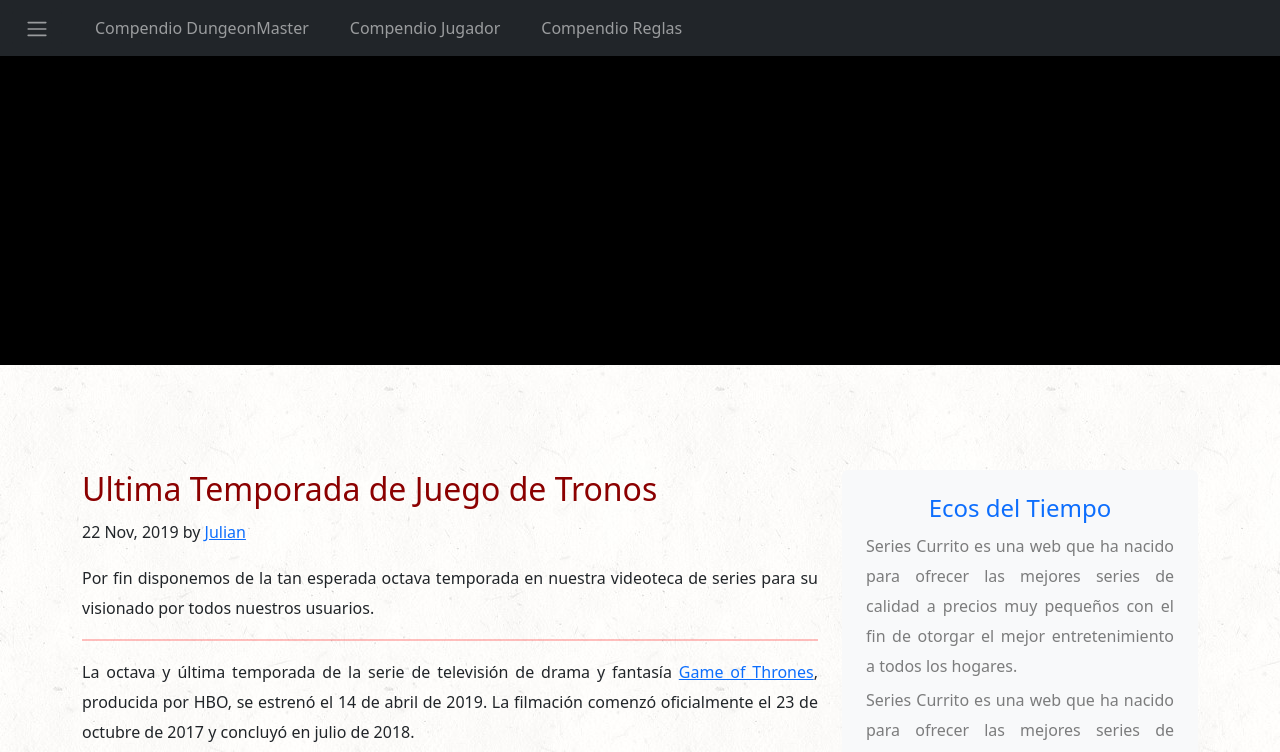
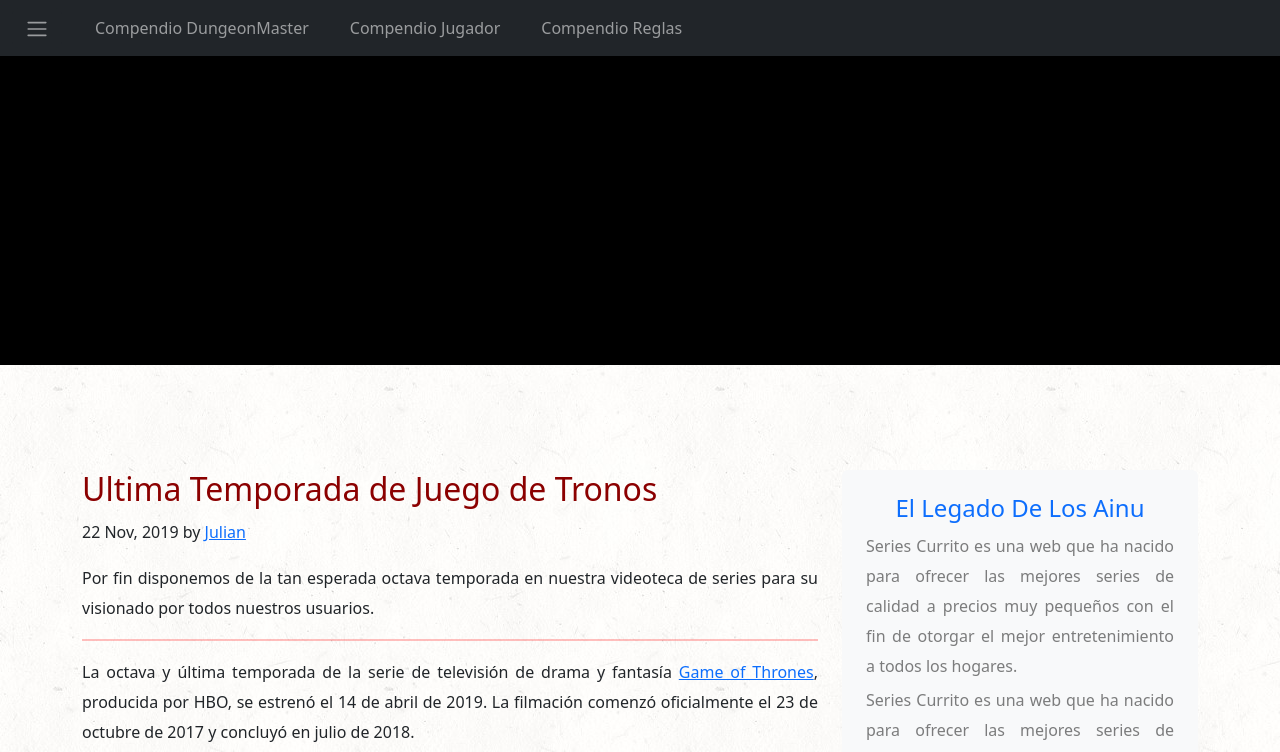
Before and after one commit to BrokenArrowRolGames/baeldla, an Angular app: page / in a window 1280 px wide. Shown: the top 752 px of the page. Built offline with nearby package versions, Linux system fonts and the light colour scheme.

Commit message:
comit back

```diff
--- a/src/app/pages/home/home.component.html
+++ b/src/app/pages/home/home.component.html
@@ -65,7 +65,7 @@
           <div class="blog-sidebar text-black-50">
             <div class="p-4 mt-5 mb-3 bg-light rounded">
 
-              <h4 class="font-italic text-primary text-center">Ecos del Tiempo</h4>
+              <h4 class="font-italic text-primary text-center">El Legado De Los Ainu</h4>
                   <p class="mb-1">Series Currito es una web que ha nacido para ofrecer las mejores series de calidad
                                   a precios muy pequeños con el fin de otorgar el mejor entretenimiento a todos los hogares.</p>
                   <p class="mb-1">Series Currito es una web que ha nacido para ofrecer las mejores series de calidad
```
